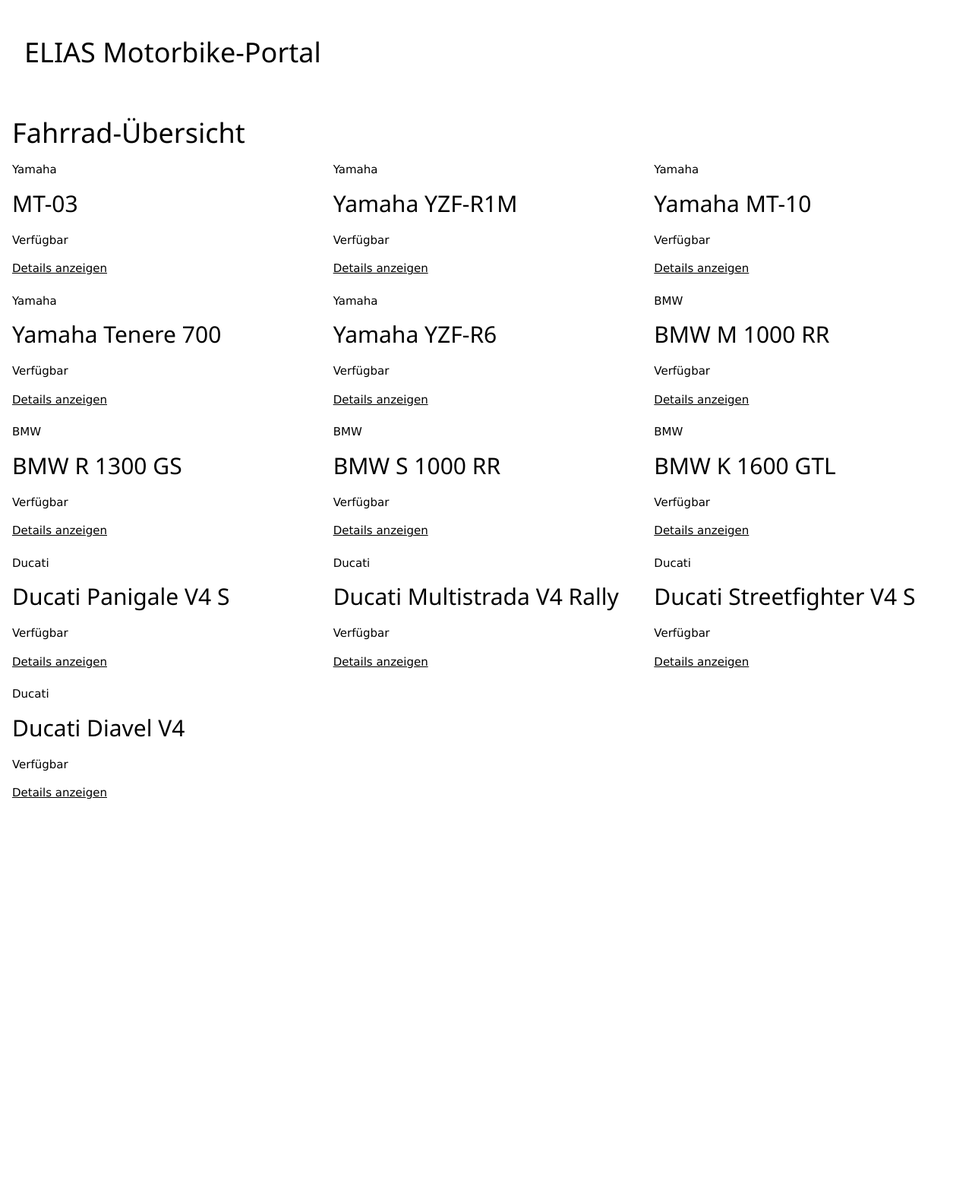
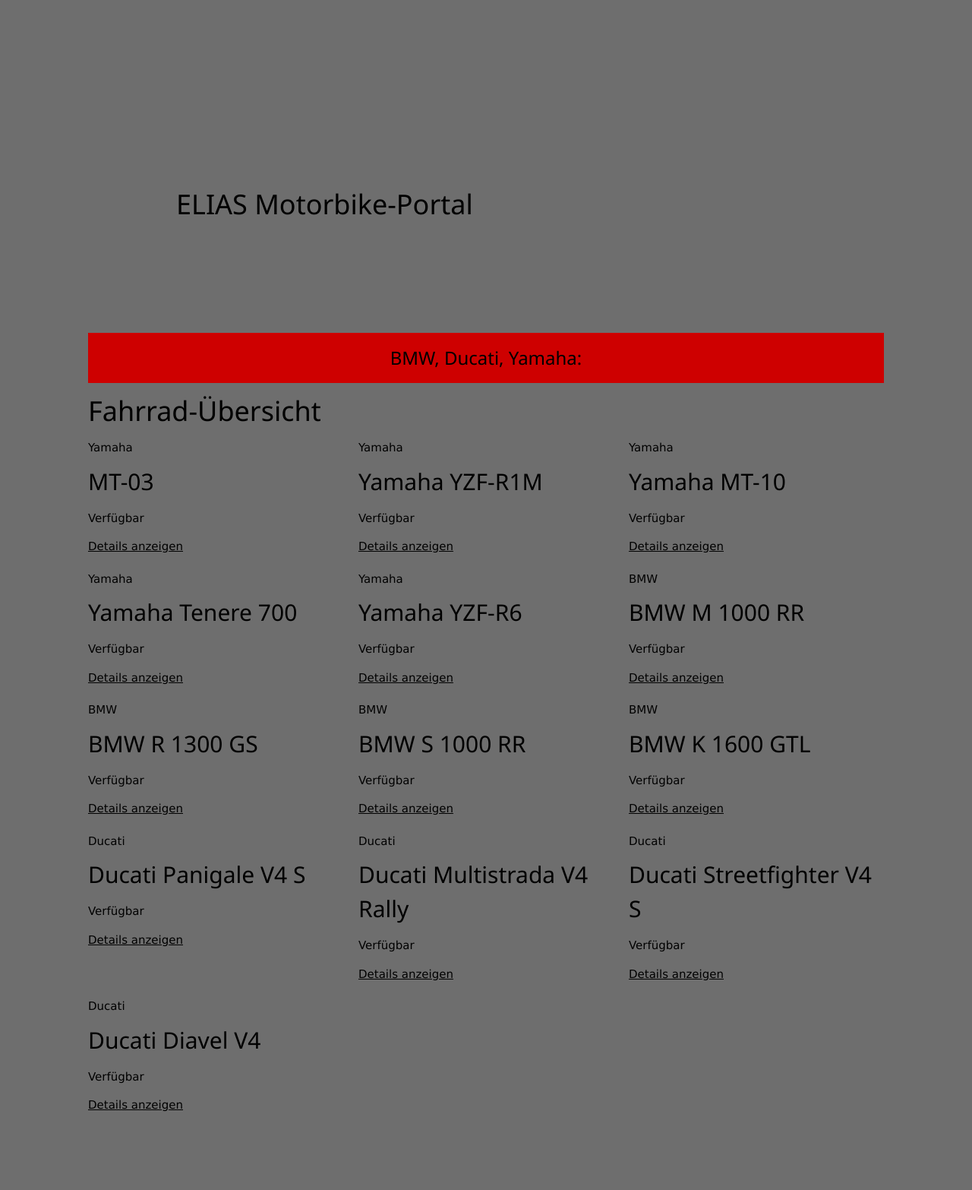
Before and after one commit to eliasziegeler-droid/DTP_NZ, a Flask app: page / in a window 1280 px wide. Shown: the whole page at 76% size. Before the commit the page ends 1052 px from the top, so only its background shows below. Run offline with Flask 3, Linux system fonts and the light colour scheme; data comes from the database, SQL or seed files in the repository.

Commit message:
webdesign and html refreshing

```diff
--- a/static/style.css
+++ b/static/style.css
@@ -8,3 +8,18 @@ body,h1,h2,h3,h4,h5,h6 {font-family: Righteous, sans-serif;}
   gap: 20px;
 
 }
+
+.navcolor
+{
+  background-color: #ce0000;
+  padding: 5px;
+  text-align: center;
+}
+
+.w3-container
+{
+  background-color: #6e6e6e;
+  color: rgb(0, 0, 0);
+  padding: 20px;
+  margin: 100px;
+}
--- a/templates/layout.html
+++ b/templates/layout.html
@@ -9,11 +9,18 @@
     <title>ELIAS Motorbike-Portal</title>
 </head>
 <body class="w3-container">
-   <! -- Shared Header Bar-->
+   <!-- <! -- Shared Header Bar-->
     <header class="w3-container w3-padding-32">
         <h1>ELIAS Motorbike-Portal</h1>
     </header>
-    <! -- Shared Navbar -->
+    <!-- <! -- Shared Navbar -->
+    <nav class= "navcolor">
+        <h3>BMW, Ducati, Yamaha:</h3>
+
+    </nav>
+
+
+</header>
 
     {% block body %}
     {% endblock %}
```
